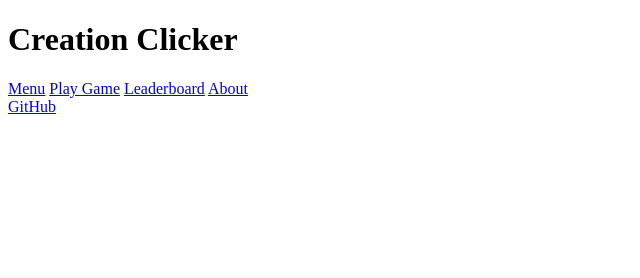
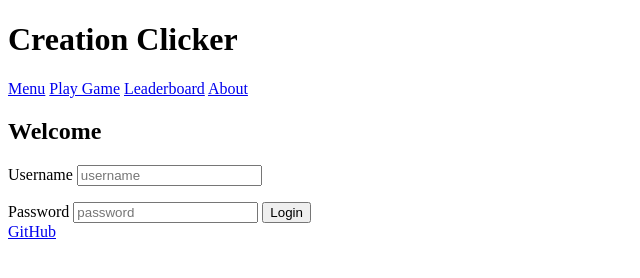
Before and after one commit to cds2005/startup, a plain HTML site: page index.html in a window 1280 px wide. Shown: the whole page, without its empty margins (0-640 px from the left). Drawn offline with Linux system fonts and the light colour scheme.

Commit message:
index.html - add login

```diff
--- a/index.html
+++ b/index.html
@@ -13,7 +13,19 @@
                 <a href = "about.html">About</a>
             </nav>
         </header>
+        <main>
+            <h2>Welcome</h2>
+            <form method = "get" action="play.html">
+                <p>
+                <label for="username">Username</label>
+                <input type="text" id = "username" placeholder = "username">
+                </p>
+                <label for="password">Password</label>
+                <input type="text" id = "password" placeholder = "password">
+                <button type = "submit">Login</button>
+            </form>
 
+        </main>
         <footer>
             <a href = https://github.com/cds2005/startup">GitHub</a>
         </footer>
```
